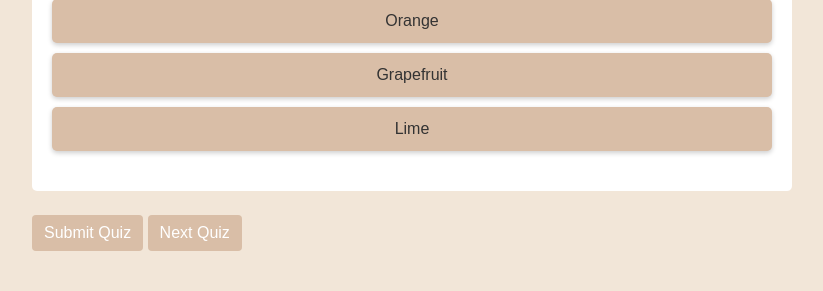
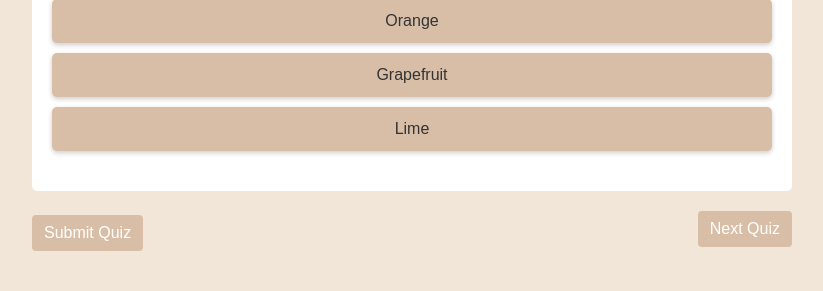
Before and after one commit to MayRamati/COMS4170-Project, a Flask app: page /quiz/1 in a window 1280 px wide. Shown: the part 794-1085 px from the top of the page, without its empty margins (228-1051 px from the left). After the commit the page ends 1045 px from the top, so only its background shows below. Run offline with Flask 3, Linux system fonts and the light colour scheme; some libraries are stand-ins or nearby versions.

Commit message:
CSS update for learn.html and quiz.html

```diff
--- a/static/quiz.css
+++ b/static/quiz.css
@@ -80,3 +80,7 @@ h1 {
     background-color: red !important;
     color: white !important;
 }
+.quiz-navigation {
+    text-align: right;
+    margin-top: -40px;
+}
--- a/static/quiz.js
+++ b/static/quiz.js
@@ -59,7 +59,6 @@ function submitQuiz() {
     }).then(response => response.json())
         .then(data => {
             console.log('Score submission response:', data);
-            // Update submission state to true when the quiz is successfully submitted
             isQuizSubmitted = true;
             document.getElementById('result').textContent = `Your score: ${score}/${quizData.questions.length}`;
         }).catch(error => {
--- a/templates/learn.html
+++ b/templates/learn.html
@@ -60,7 +60,7 @@
         {% else %}
             <a href="/learn/{{ previous_lesson }}" class="btn btn-primary">Go Back</a>
         {% endif %}
-        <a href="/quiz/{{ quiz }}" class="btn btn-primary">Continue to Quiz</a>
+        <a href="/quiz/{{ quiz }}" class="btn btn-primary continue-quiz">Continue to Quiz</a>
         {% if next_lesson %}
             <a href="/learn/{{ next_lesson }}" class="btn btn-primary">Next Lesson</a>
         {% endif %}
--- a/templates/quiz.html
+++ b/templates/quiz.html
@@ -7,16 +7,17 @@
 </head>
 <body>
     <h1> Quiz for {{ lesson_name }} Cocktail </h1><br>
-    <div id="quiz-container" data-quiz-id="{{ quiz_id }}" ></div>
+    <div id="quiz-container" data-quiz-id="{{ quiz_id }}"></div>
     <br>
     <button class="btn btn-primary" onclick="submitQuiz()">Submit Quiz</button>
+    <div class="quiz-navigation">
         {% if next_quiz %}
         <a href="/quiz/{{ next_quiz }}" class="btn btn-primary">Next Quiz</a>
         {% endif %}
         {% if quiz_id == 5 %}
         <a href="/match_quiz" class="btn btn-primary">Go to Final Quiz</a>
         {% endif %}
-
+    </div>
     <div id="result"></div>
     <script>
         const quizData = JSON.parse('{{ quiz | tojson | safe }}');
```
Also changed, not shown: static/learn.css (+11 -3 lines). Lines whose indentation alone changed are shown as unchanged.
